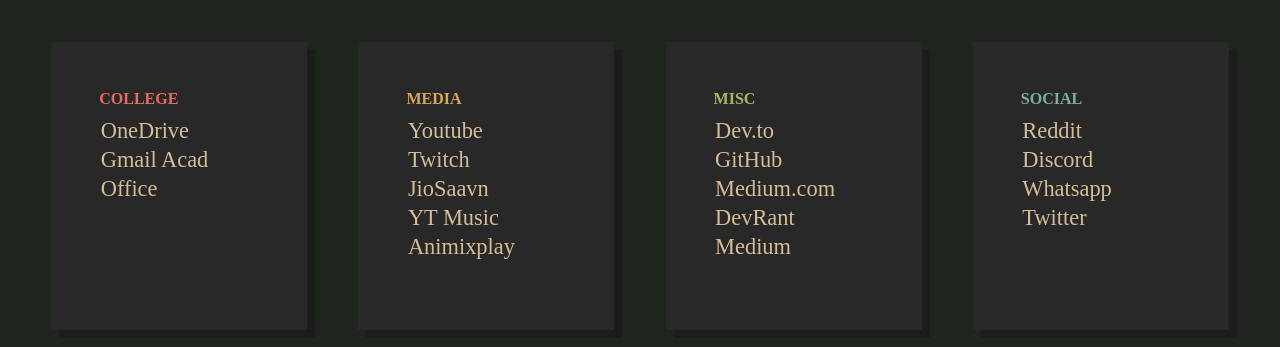
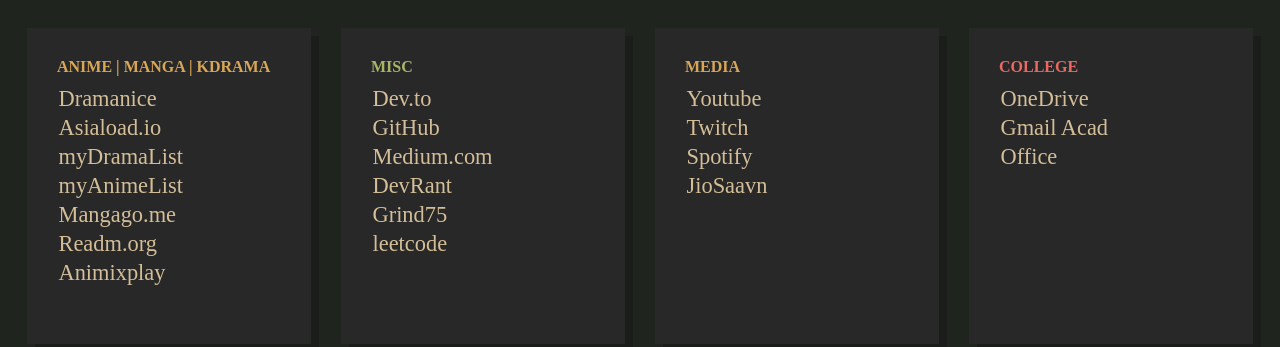
Before and after one commit to dhruvSHA256/firefox-startpage, a plain HTML site: page dhruv/index.html in a window 1280 px wide. Shown: the part 174-521 px from the top of the page. Drawn offline with Linux system fonts and the light colour scheme; a script that the page names is missing.

Commit message:
added new section

```diff
--- a/dhruv/index.html
+++ b/dhruv/index.html
@@ -3,55 +3,33 @@
 
 <head>
     <title>dhruv.SHA256</title>
-    <link rel="stylesheet" type="text/css" href="style.css">
-    <meta charset="UTF-8">
+    <link rel="stylesheet" type="text/css" href="style.css" />
+    <meta charset="UTF-8" />
 </head>
 
 <body class="dark">
     <div id="box">
         <div class="container">
-            <div class="social">
-                <header>COLLEGE</header>
+            <div class="dev">
+                <header>ANIME | MANGA | KDRAMA</header>
                 <ul>
                     <li>
-                        <a href="https://kec1-my.sharepoint.com/personal/dhruv_sharma_krishnacollege_ac_in/_layouts/15/onedrive.aspx"
-                            target="_blank">OneDrive</a>
-                            </li>
-
-                    <li>
-                        <a href="https://mail.google.com/mail/u/2/" target="_blank">Gmail Acad</a>
-                    </li>
-                    <!-- <li> -->
-                    <!--     <a href="https://teams.microsoft.com/" target="_blank">Teams</a> -->
-                    <!-- </li> -->
-                    <!-- <li> -->
-                    <!--     <a href="http://45.115.61.14/moodle/my/" target="_blank">Moodle</a> -->
-                    <!-- </li> -->
-                    <!-- <li> -->
-                    <!--     <a href="https://kec1-my.sharepoint.com/personal/dhruv_sharma_krishnacollege_ac_in/_layouts/15/onedrive.aspx?id=%2Fpersonal%2Fdhruv%5Fsharma%5Fkrishnacollege%5Fac%5Fin%2FDocuments%2Fsem4%5Frecording" -->
-                    <!--         target="_blank">Recordings</a> -->
-                    <!--         </li> -->
-                    <li>
-                        <a href="https://www.office.com/?auth=2" target="_blank">Office</a>
-                    </li>
-                </ul>
-            </div>
-        </div>
-        <div class="container">
-            <div class="dev">
-                <header>MEDIA</header>
-                <ul>
-                    <li>
-                        <a href="https://www.youtube.com/" target="_blank">Youtube</a>
+                        <a href="https://dramanice.ac/" target="_blank">Dramanice</a>
                     </li>
                     <li>
-                        <a href="https://www.twitch.tv/" target="_blank">Twitch</a>
+                        <a href="https://asianembed.io/" target="_blank">Asiaload.io</a>
                     </li>
                     <li>
-                        <a href="https://jiosaavn.com/" target="_blank">JioSaavn</a>
+                        <a href="https://mydramalist.com/" target="_blank">myDramaList</a>
                     </li>
                     <li>
-                        <a href="https://music.youtube.com/" target="_blank">YT Music</a>
+                        <a href="https://myanimelist.net/" target="_blank">myAnimeList</a>
+                    </li>
+                    <li>
+                        <a href="https://mangago.me/" target="_blank">Mangago.me</a>
+                    </li>
+                    <li>
+                        <a href="https://readm.org/" target="_blank">Readm.org</a>
                     </li>
                     <li>
                         <a href="https://animixplay.to" target="_blank">Animixplay</a>
@@ -59,6 +37,7 @@
                 </ul>
             </div>
         </div>
+
         <div class="container">
             <div class="misc">
                 <header>MISC</header>
@@ -76,26 +55,79 @@
                         <a href="https://devrant.com/feed/top/all" target="_blank">DevRant</a>
                     </li>
                     <li>
-                        <a href="https://medium.com/" target="_blank">Medium</a>
+                        <a href="https://www.techinterviewhandbook.org/grind75?hours=40&weeks=26&order=topics&mode=all&difficulty=Medium&difficulty=Hard" target="_blank">Grind75</a>
+                    </li>
+                    <li>
+                        <a href="https://leetcode.com/" target="_blank">leetcode</a>
                     </li>
                 </ul>
             </div>
         </div>
         <div class="container">
-            <div class="other">
-                <header>SOCIAL</header>
+            <div class="dev">
+                <header>MEDIA</header>
                 <ul>
                     <li>
-                        <a href="https://www.reddit.com/" target="_blank">Reddit</a>
+                        <a href="https://www.youtube.com/" target="_blank">Youtube</a>
                     </li>
                     <li>
-                        <a href="https://discord.com/channels/@me" target="_blank">Discord</a>
+                        <a href="https://www.twitch.tv/" target="_blank">Twitch</a>
                     </li>
                     <li>
-                        <a href="https://web.whatsapp.com/" target="_blank">Whatsapp</a>
+                        <a href="https://open.spotify.com" target="_blank">Spotify</a>
                     </li>
                     <li>
-                        <a href="https://www.twitter.com/" target="_blank">Twitter</a>
+                        <a href="https://jiosaavn.com/" target="_blank">JioSaavn</a>
+                    </li>
+                    <!-- <li> -->
+                    <!--     <a href="https://music.youtube.com/" target="_blank">YT Music</a> -->
+                    <!-- </li> -->
+                </ul>
+            </div>
+        </div>
+        <!-- <div class="container"> -->
+        <!--     <div class="other"> -->
+        <!--         <header>SOCIAL</header> -->
+        <!--         <ul> -->
+        <!--             <li> -->
+        <!--                 <a href="https://www.reddit.com/" target="_blank">Reddit</a> -->
+        <!--             </li> -->
+        <!--             <li> -->
+        <!--                 <a href="https://discord.com/channels/@me" target="_blank">Discord</a> -->
+        <!--             </li> -->
+        <!--             <li> -->
+        <!--                 <a href="https://web.whatsapp.com/" target="_blank">Whatsapp</a> -->
+        <!--             </li> -->
+        <!--             <li> -->
+        <!--                 <a href="https://www.twitter.com/" target="_blank">Twitter</a> -->
+        <!--             </li> -->
+        <!--         </ul> -->
+        <!--     </div> -->
+        <!-- </div> -->
+        <div class="container">
+            <div class="social">
+                <header>COLLEGE</header>
+                <ul>
+                    <li>
+                        <a href="https://kec1-my.sharepoint.com/personal/dhruv_sharma_krishnacollege_ac_in/_layouts/15/onedrive.aspx"
+                            target="_blank">OneDrive</a>
+                    </li>
+
+                    <li>
+                        <a href="https://mail.google.com/mail/u/2/" target="_blank">Gmail Acad</a>
+                    </li>
+                    <!-- <li> -->
+                    <!--     <a href="https://teams.microsoft.com/" target="_blank">Teams</a> -->
+                    <!-- </li> -->
+                    <!-- <li> -->
+                    <!--     <a href="http://45.115.61.14/moodle/my/" target="_blank">Moodle</a> -->
+                    <!-- </li> -->
+                    <!-- <li> -->
+                    <!-- <a href="https://kec1-my.sharepoint.com/personal/dhruv_sharma_krishnacollege_ac_in/_layouts/15/onedrive.aspx?id=%2Fpersonal%2Fdhruv%5Fsharma%5Fkrishnacollege%5Fac%5Fin%2FDocuments%2Fsem4%5Frecording" -->
+                    <!--         target="_blank">Recordings</a> -->
+                    <!--         </li> -->
+                    <li>
+                        <a href="https://www.office.com/?auth=2" target="_blank">Office</a>
                     </li>
                 </ul>
             </div>
--- a/dhruv/style.css
+++ b/dhruv/style.css
@@ -15,7 +15,7 @@
     --yellow: #d8a657;
     --link-hover-timing: all 0.25s ease-in-out;
     --theme-change-timing: all 1s ease-in-out;
-    --fonts: 'Operator Mono Lig';
+    --fonts: 'Iosevka';
 }
 
 .dark {
@@ -53,10 +53,10 @@ body {
 }
 
 .container {
-    padding: 3em;
-    margin: 2%;
-    height: 12em;
-    width: 10em;
+    padding: 30px;
+    margin: 15px;
+    height: 16em;
+    width: 14em;
     box-shadow: 8px 8px rgba(0, 0, 0, 0.2);
 }
 
```
